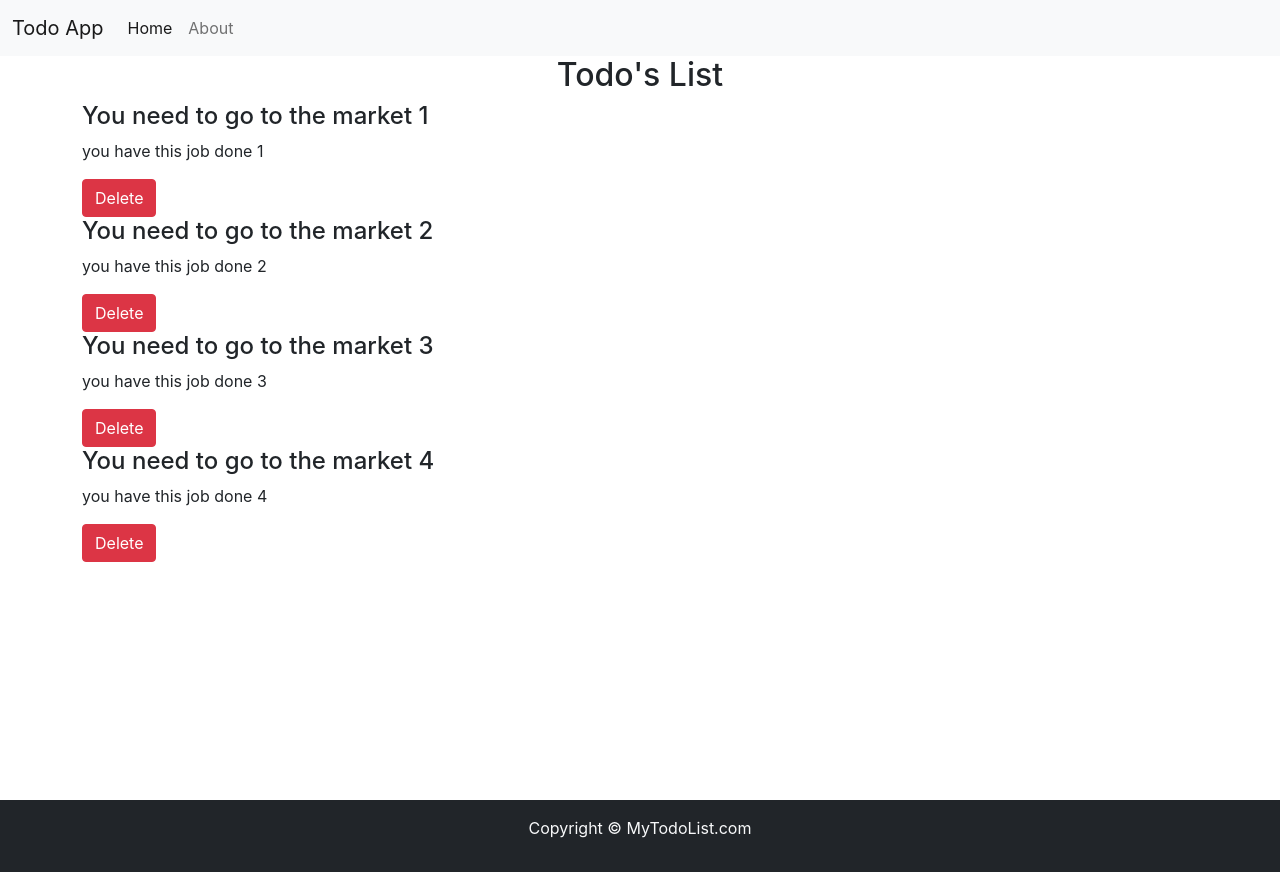
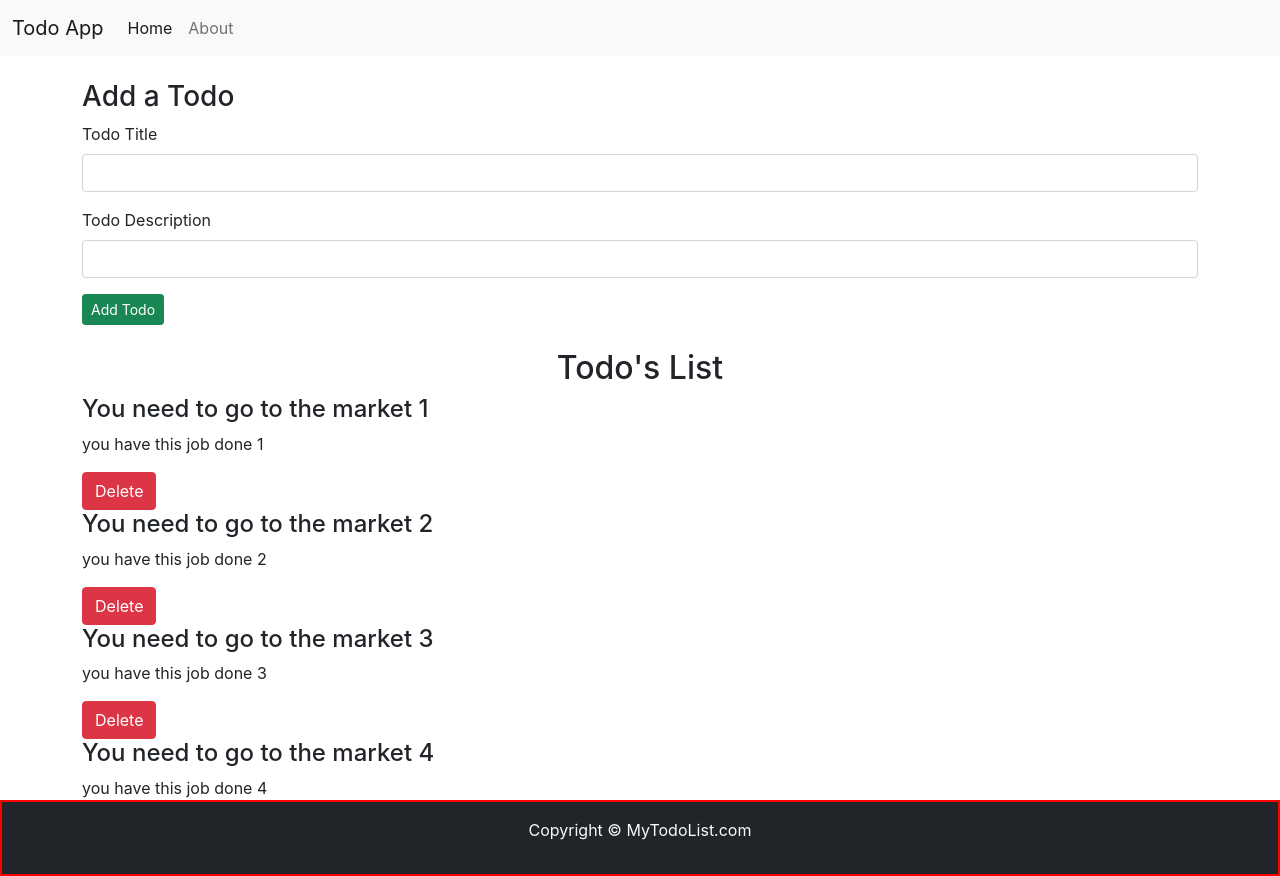
Before and after one commit to uzairqq/React-Js, a React (Create React App) app: page / in a window 1280 px wide. Built offline with nearby package versions, Linux system fonts and the light colour scheme.

Commit message:
Add Todo Ui

```diff
--- a/src/App.js
+++ b/src/App.js
@@ -1,3 +1,4 @@
+import AddTodo from "./components/AddTodo";
 import Footer from "./components/Footer";
 import Header from "./components/Header";
 import Todos from "./components/Todos";
@@ -7,6 +8,7 @@
   return (
     <>
       <Header title={"Todo App"} searchBar={random_boolean} />
+      <AddTodo />
       <Todos />
       <Footer />
     </>
--- /dev/null
+++ b/src/components/AddTodo.js
@@ -0,0 +1,28 @@
+import React from "react";
+
+const AddTodo = () => {
+  return (
+    <div className="container my-4">
+      <h3>Add a Todo</h3>
+      <form>
+        <div class="mb-3">
+          <label for="title" class="form-label">
+            Todo Title
+          </label>
+          <input type="text" class="form-control" id="title" />
+        </div>
+        <div class="mb-3">
+          <label for="desc" class="form-label">
+            Todo Description
+          </label>
+          <input type="text" class="form-control" id="desc" />
+        </div>
+        <button type="submit" class="btn btn-sm btn-success">
+          Add Todo
+        </button>
+      </form>
+    </div>
+  );
+};
+
+export default AddTodo;
--- a/src/components/Footer.js
+++ b/src/components/Footer.js
@@ -4,7 +4,8 @@
   let footerStyle={
     position: "absolute",
     top: "100vh",
-    width: "100%"
+    width: "100%",
+    border:"2px solid red"
   }
   return (
     <footer className="bg-dark text-light py-3" style={footerStyle}>
```
